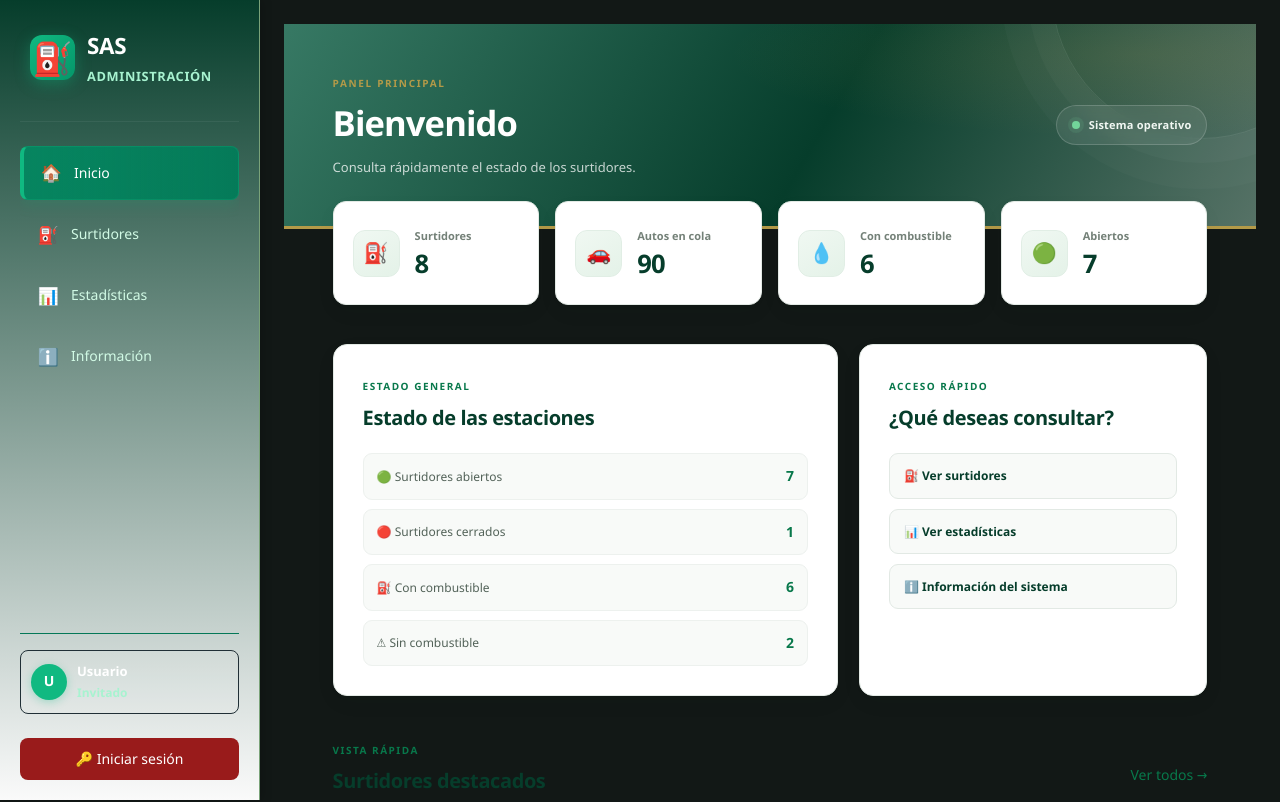
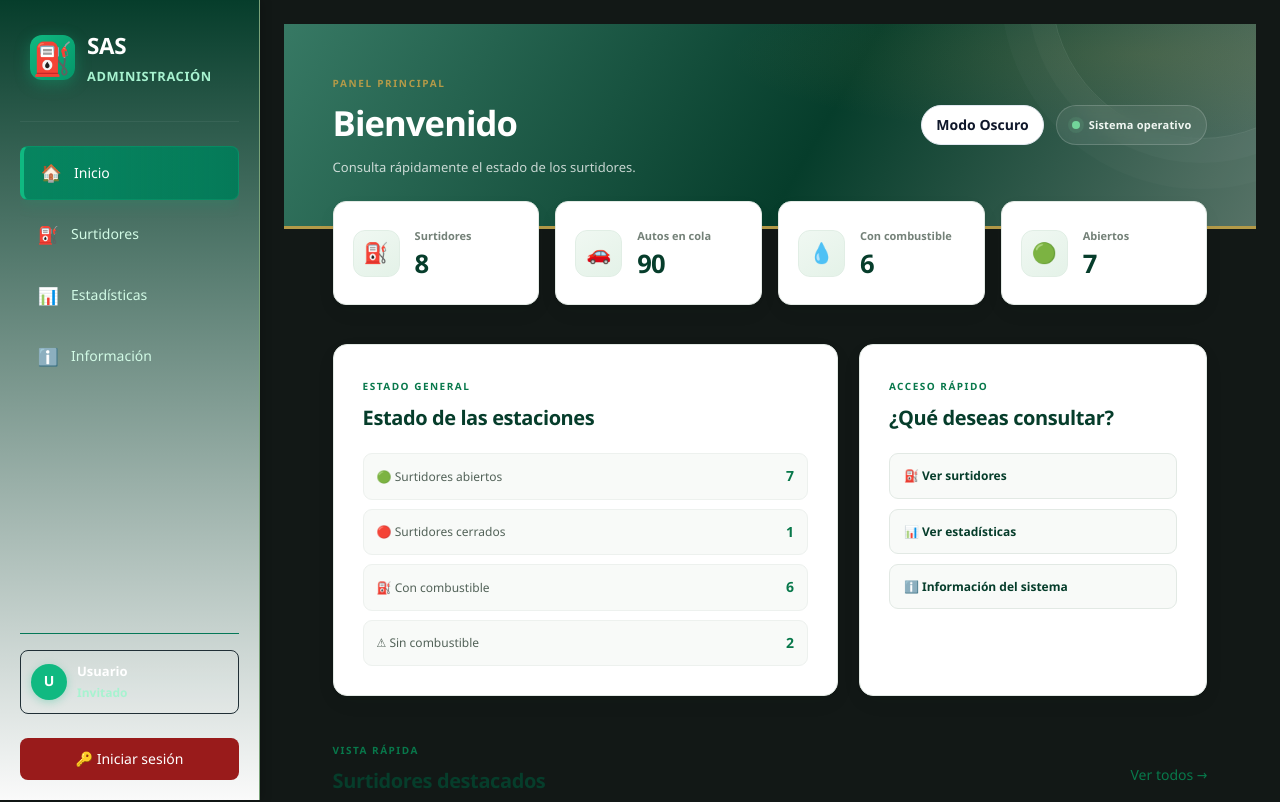
Before and after one commit to berna2rdrodolfaldo-hub/frontend, a React (Vite) app: page / in a window 1280 px wide. Shown: the top 802 px of the page. Built offline with nearby package versions, Linux system fonts and the light colour scheme.

Commit message:
añadido  de el modo oscuro a homepage

```diff
--- a/src/pages/HomePage.tsx
+++ b/src/pages/HomePage.tsx
@@ -4,6 +4,7 @@ import { authRepository } from "../repositories/authRepository";
 import { stations as initialStations } from "../data/stations";
 import Sidebar from "../components/Sidebar";
 import StationCard from "../components/StationCard";
+import ThemeToggle from "../components/ThemeToggle"; // 👈 Importamos el botón de tema
 import "./HomePage.css";
 
 function HomePage() {
@@ -80,6 +81,9 @@ function HomePage() {
           </div>
 
           <div style={{ display: 'flex', alignItems: 'center', gap: '12px' }}>
+            {/* 📍 Botón para alternar entre Modo Claro y Oscuro */}
+            <ThemeToggle />
+
             <div className="header-status">
               <span className="online-dot"></span>
               Sistema operativo
```
